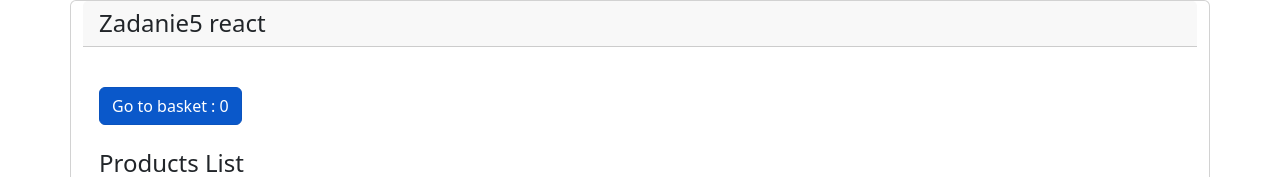
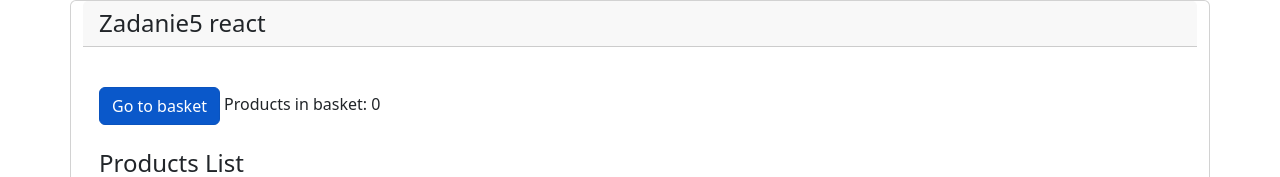
Before and after one commit to KarolPiasnik/ebiznes_zadanie_V_react, a React (Create React App) app: page /products/read in a window 1280 px wide. Shown: the top 177 px of the page. Built offline with nearby package versions, Linux system fonts and the light colour scheme; no server answers.

Commit message:
fix products number display

```diff
--- a/src/components/ProductDataTable.js
+++ b/src/components/ProductDataTable.js
@@ -17,6 +17,12 @@ const ProductDataTable = ({ basketName, currentBasketProducts, setBasketProducts
     }).catch(error => {
       alert("Error Ocurred while loading data:" + error);
     });
+  }
+
+  const sumBasketProducts = (products) => {
+    let sum = 0;
+    products.forEach(product => sum += product.count);
+    return sum;
   }
 
   useEffect(() => {
@@ -50,8 +56,8 @@ const ProductDataTable = ({ basketName, currentBasketProducts, setBasketProducts
         <button
           className="btn btn-primary nav-item active"
           onClick={() => navigate("/baskets/read/1")}>
-          Go to basket  {basketName} : {currentBasketProducts ? currentBasketProducts.length : "nullee"}
-        </button>
+          Go to basket  {basketName}
+        </button> Products in basket: {currentBasketProducts ? sumBasketProducts(currentBasketProducts) : "0"}
       </nav>
 
 
```
